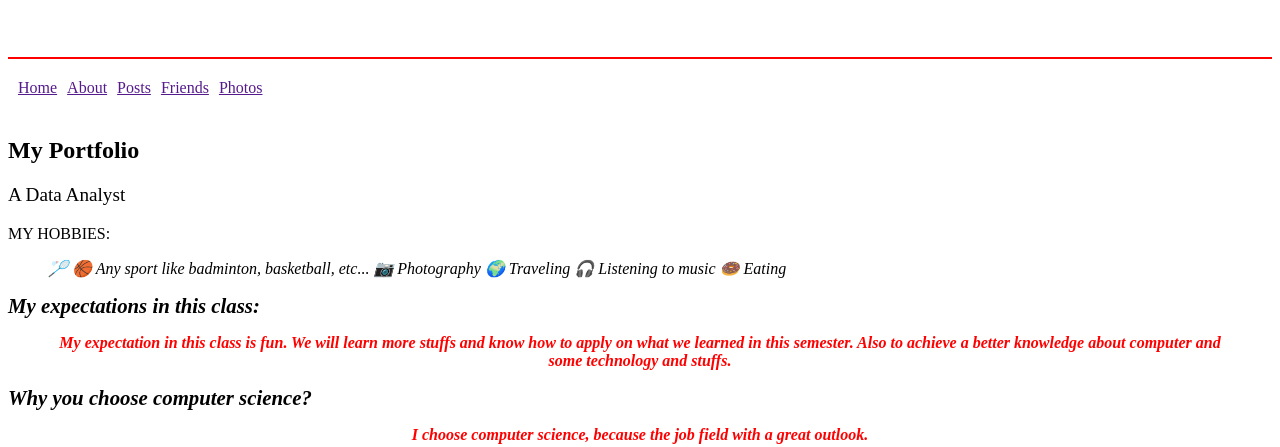
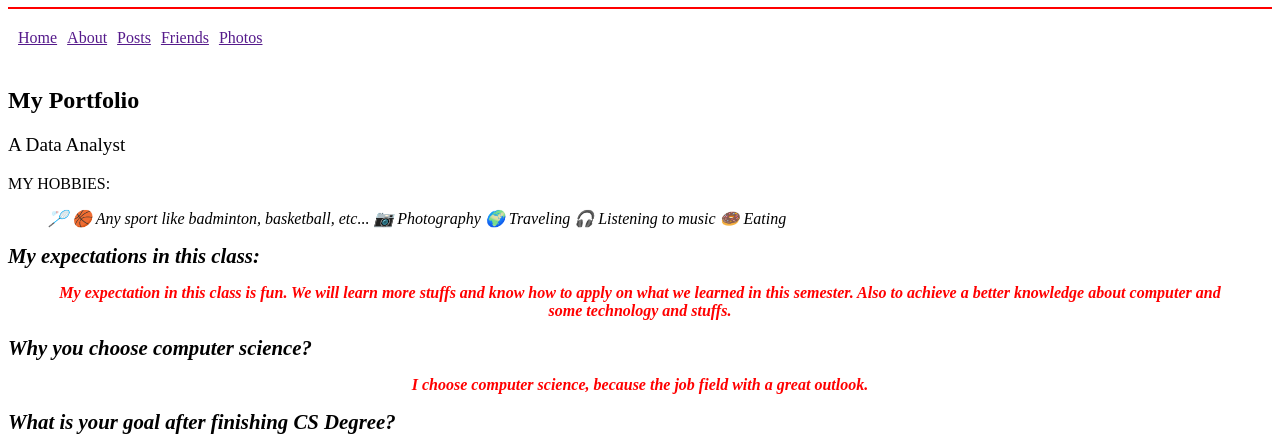
Before and after one commit to Bubbless23/Portfolio, a plain HTML site: page index.html in a window 1280 px wide. Shown: the part 381-828 px from the top of the page. Drawn offline with Linux system fonts and the light colour scheme.

Commit message:
portfolio

```diff
--- a/index.html
+++ b/index.html
@@ -29,7 +29,7 @@
         <button type="button" onclick="alert('')">&#9998; Edit profile</button>
     </div>
 </section>
-<section style="margin-top: 180px; border-top: 2px solid red;">
+<section style="margin-top: 130px; border-top: 2px solid red;">
 
     <div style="display: flex; gap:10px; padding: 20px 10px;">
         <a href=""> Home </a>
```
